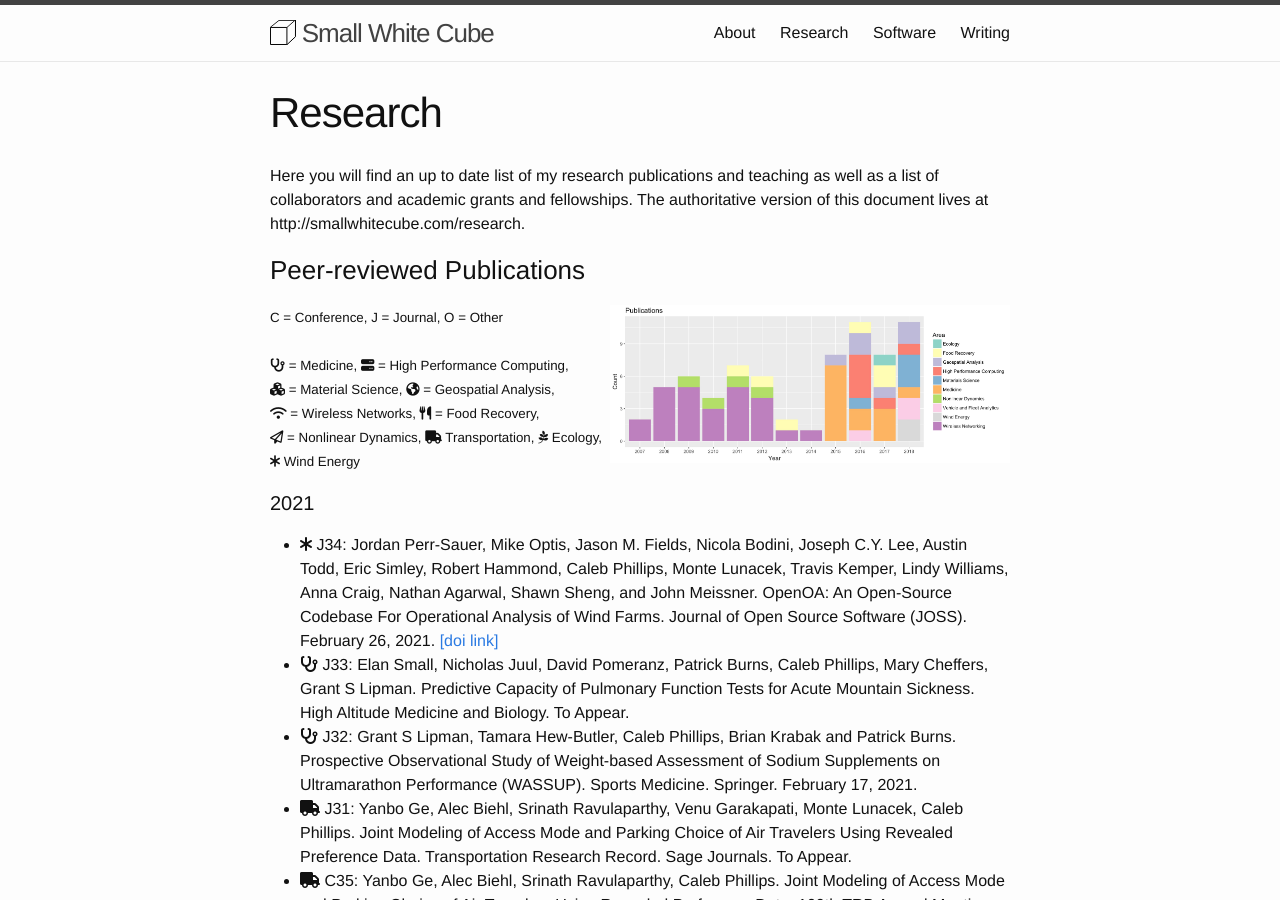
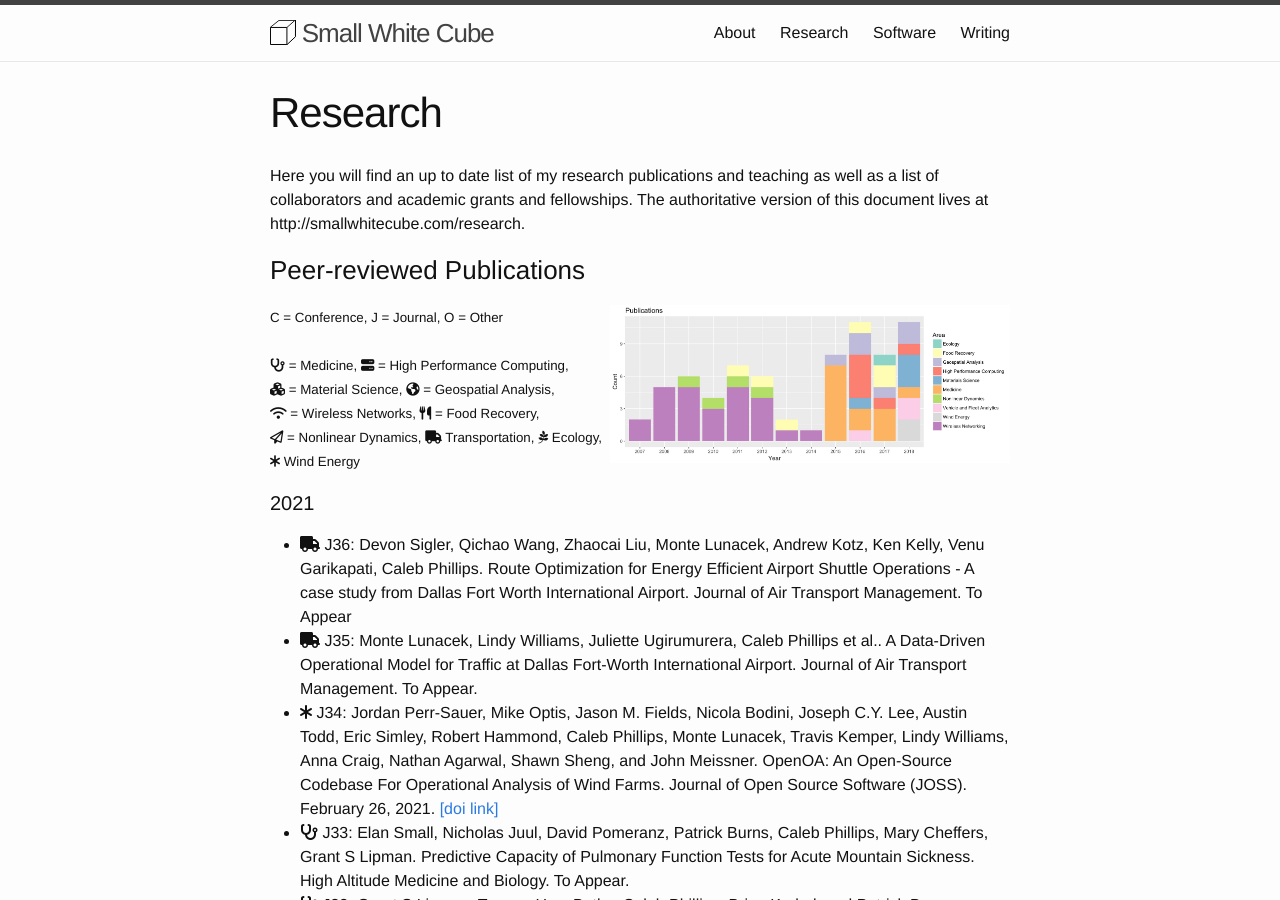
Before and after one commit to somerandomsequence/smallwhitecube, a Jekyll site: the page built from research.md, in a window 1280 px wide and 900 px high. Built offline with Jekyll 4.4.1, drawn with Linux system fonts in a browser that asks for light colours; nearby versions of some CDN libraries.

Commit message:
Update papers.html

```diff
--- a/_includes/papers.html
+++ b/_includes/papers.html
@@ -18,6 +18,8 @@ C = Conference, J = Journal, O = Other<br/><br/>
 
   <h4>2021</h4>
   <ul>
+    <li><i class="fa fa-truck"></i> J36: Devon Sigler, Qichao Wang, Zhaocai Liu, Monte Lunacek, Andrew Kotz, Ken Kelly, Venu Garikapati, Caleb Phillips. Route Optimization for Energy Efficient Airport Shuttle Operations - A case study from Dallas Fort Worth International Airport. Journal of Air Transport Management. To Appear</li>
+    <li><i class="fa fa-truck"></i> J35: Monte Lunacek, Lindy Williams, Juliette Ugirumurera, Caleb Phillips et al.. A Data-Driven Operational Model for Traffic at Dallas Fort-Worth International Airport. Journal of Air Transport Management. To Appear.</li>
     <li><i class="fa fa-asterisk"></i> J34: Jordan Perr-Sauer, Mike Optis, Jason M. Fields, Nicola Bodini, Joseph C.Y. Lee, Austin Todd, Eric Simley, Robert Hammond, Caleb Phillips, Monte Lunacek, Travis Kemper, Lindy Williams, Anna Craig, Nathan Agarwal, Shawn Sheng, and John Meissner. OpenOA: An Open-Source Codebase For Operational Analysis of Wind Farms. Journal of Open Source Software (JOSS). February 26, 2021. <a href="https://doi.org/10.21105/joss.02171">[doi link]</a></li>
     <li><i class="fa fa-stethoscope" aria-hidden="true"></i> J33: Elan Small, Nicholas Juul, David Pomeranz, Patrick Burns, Caleb Phillips, Mary Cheffers, Grant S Lipman. Predictive Capacity of Pulmonary Function Tests for Acute Mountain Sickness. High Altitude Medicine and Biology. To Appear.</li>
     <li><i class="fa fa-stethoscope" aria-hidden="true"></i> J32: Grant S Lipman, Tamara Hew-Butler, Caleb Phillips, Brian Krabak and Patrick Burns. Prospective Observational Study of Weight-based Assessment of Sodium Supplements on Ultramarathon Performance (WASSUP). Sports Medicine. Springer. February 17, 2021.</li>
```
